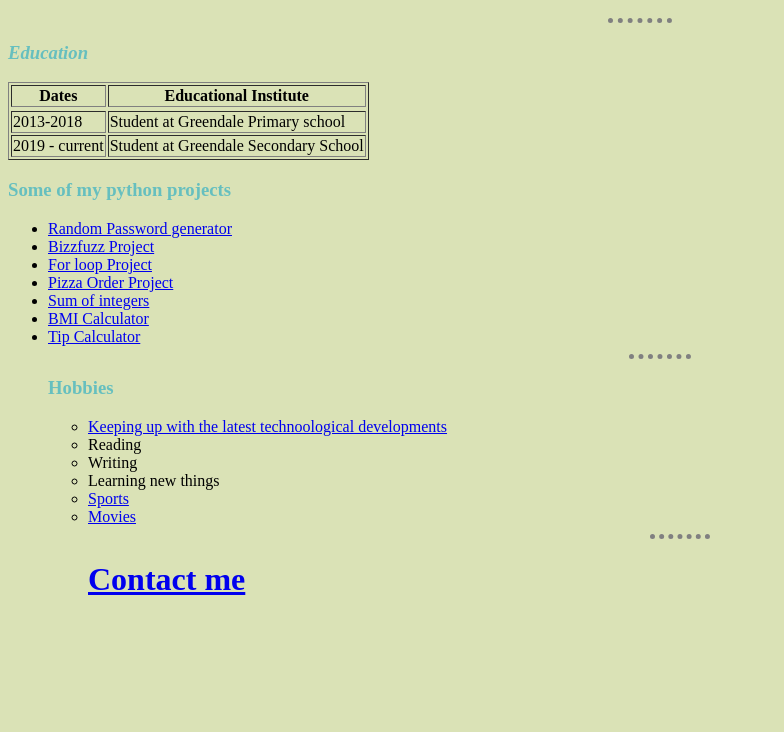
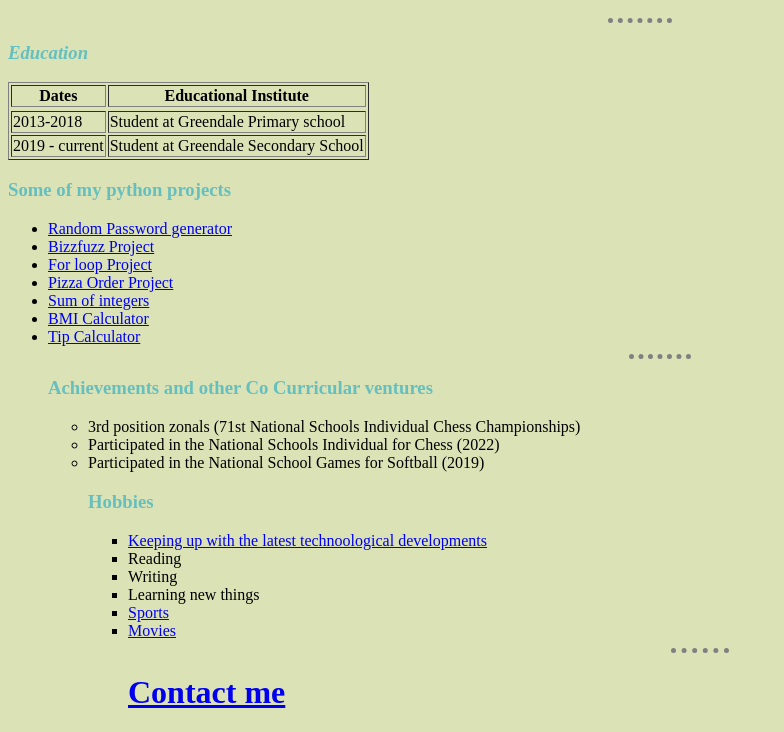
Before and after one commit to aspiringcoder12/mycv, a plain HTML site: page index.html in a window 1280 px wide. Shown: the part 150-882 px from the top of the page, without its empty margins (0-784 px from the left). Before the commit the page ends 800 px from the top, so only its background shows below. Drawn offline with Linux system fonts and the light colour scheme; files that its build step writes are made by us from their sources.

Commit message:
Update index.html

```diff
--- a/index.html
+++ b/index.html
@@ -54,6 +54,11 @@
 <li><a href="https://tinyurl.com/Tip-Calculator-Project">Tip Calculator</a>
 
 <hr>
+<h3>Achievements and other Co Curricular ventures</h3>
+<ul>
+<li>3rd position zonals (71st National Schools Individual Chess Championships)
+<li>Participated in the National Schools Individual for Chess (2022)
+<li>Participated in the National School Games for Softball (2019)
     <h3>Hobbies</h3>
     <ul>
       <li><a href="https://techcrunch.com/">Keeping up with the latest technoological developments</a></li>
```
